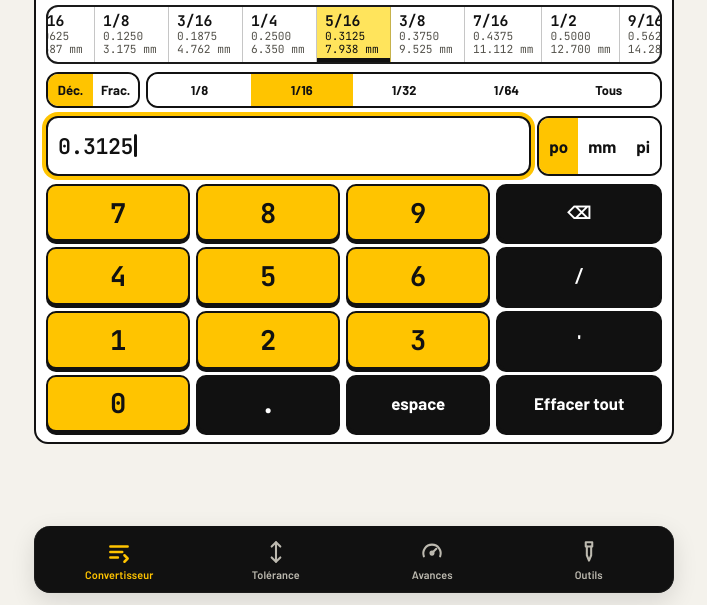
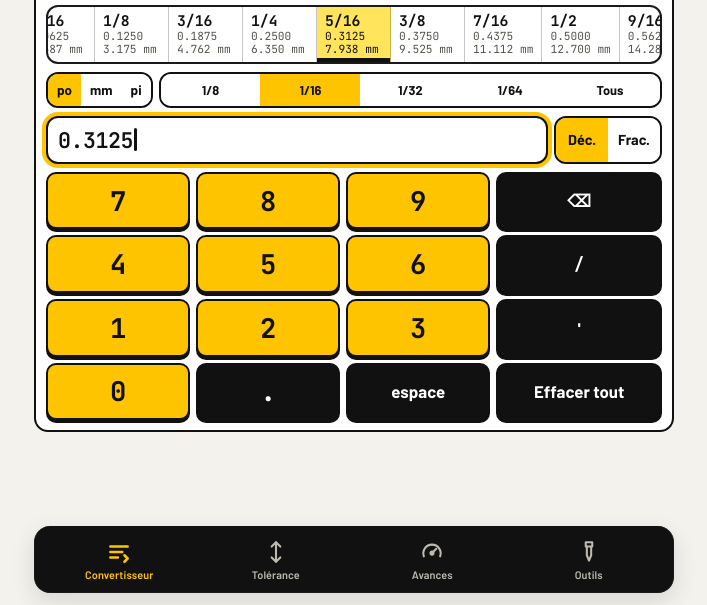
Before and after one commit to mhdlod/Conv, a plain HTML site: page index.html in a window 1280 px wide. Shown: the part 195-800 px from the top of the page, without its empty margins (286-993 px from the left). Drawn offline with nearby package versions, Linux system fonts and the light colour scheme; a web font is replaced by a local one.

Commit message:
Convertisseur : po/mm/pi à gauche de la précision, Déc./Frac. à côté de la saisie
Co-Authored-By: Claude Opus 5.5 <noreply@anthropic.com>
Claude-Session: https://claude.ai/code/session_0132QCqqKHiqYXdzuMMCEFdn

```diff
--- a/index.html
+++ b/index.html
@@ -54,6 +54,16 @@
 .cv2 .unit button{padding:0 10px!important}
 .cv2 .pad button.clr{grid-column:span 1!important;font-size:.78rem!important;line-height:1.1}
 .cv2 .pad button.ft{font-size:1.8rem!important}
+
+.cv2 .cvctl{grid-template-columns:auto 1fr}
+.cv2 #cvunit{display:grid;grid-template-columns:repeat(3,auto);margin:0}
+.cv2 #cvunit button{padding:8px 9px!important;font-size:.84rem!important;min-height:0}
+.cv2 .cvin{display:flex;gap:6px;align-items:stretch}
+.cv2 .cvin > #dec-box,.cv2 .cvin > #frac-box{flex:1 1 0;min-width:0;display:flex}
+.cv2 .cvin > [hidden]{display:none!important}
+.cv2 .cvin input{width:100%}
+.cv2 .cvin #cvmode{display:grid;grid-template-columns:1fr 1fr;margin:0;width:auto;flex:none}
+.cv2 .cvin #cvmode button{padding:0 10px;font-size:.9rem}
 </style>
 <link rel="preconnect" href="https://fonts.googleapis.com">
 <link rel="stylesheet" href="https://fonts.googleapis.com/css2?family=Barlow:wght@400;500;600;700&family=Barlow+Condensed:wght@600;700;800&family=JetBrains+Mono:wght@400;600;700&display=swap">
@@ -980,9 +990,10 @@ body.kbopen{padding-bottom:calc(var(--kbh,260px) + 20px)!important}
     </div>
     <div class="mtbl" aria-label="Table rapide"><div class="mth" id="mth">Table 1/16</div><div class="mtb" id="mtb"></div></div>
     <div class="cvctl">
-      <div class="mode" id="cvmode" role="group" aria-label="Mode de saisie">
-        <button type="button" id="m-dec" aria-pressed="true">Déc.</button>
-        <button type="button" id="m-frac" aria-pressed="false">Frac.</button>
+      <div class="unit" id="cvunit" role="group" aria-label="Unité">
+        <button type="button" id="u-po" aria-pressed="true">po</button>
+        <button type="button" id="u-mm" aria-pressed="false">mm</button>
+        <button type="button" id="u-pi" aria-pressed="false">pi</button>
       </div>
       <div class="mode" id="steps" role="group" aria-label="Précision">
         <button type="button" data-d="8" aria-pressed="false">1/8</button>
@@ -992,25 +1003,14 @@ body.kbopen{padding-bottom:calc(var(--kbh,260px) + 20px)!important}
         <button type="button" data-d="0" aria-pressed="false">Tous</button>
       </div>
     </div>
-    <div id="frac-box" hidden>
-      <div class="inrow">
-        <input id="f-txt" type="text" inputmode="none" autocomplete="off" value="5/16" class="ftxt" aria-label="Cote en fraction">
-        <div class="unit" role="group" aria-label="Unité">
-          <button type="button" id="u2-po" aria-pressed="true">po</button>
-          <button type="button" id="u2-mm" aria-pressed="false">mm</button>
-          <button type="button" id="u2-pi" aria-pressed="false">pi</button>
-        </div>
+    <div class="cvin">
+      <div id="frac-box" hidden><input id="f-txt" type="text" inputmode="none" autocomplete="off" value="5/16" class="ftxt" aria-label="Cote en fraction"></div>
+      <div id="dec-box"><input id="cote" type="text" inputmode="none" autocomplete="off" value="0.3125" aria-label="Cote à convertir"></div>
+      <div class="mode" id="cvmode" role="group" aria-label="Mode de saisie">
+        <button type="button" id="m-dec" aria-pressed="true">Déc.</button>
+        <button type="button" id="m-frac" aria-pressed="false">Frac.</button>
       </div>
-    </div>
-    <div id="dec-box">
-    <div class="inrow">
-      <input id="cote" type="text" inputmode="none" autocomplete="off" value="0.3125" aria-label="Cote à convertir">
-      <div class="unit" role="group" aria-label="Unité">
-        <button type="button" id="u-po" aria-pressed="true">po</button>
-        <button type="button" id="u-mm" aria-pressed="false">mm</button>
-        <button type="button" id="u-pi" aria-pressed="false">pi</button>
-      </div>
-    </div>
+      <div hidden><button type="button" id="u2-po"></button><button type="button" id="u2-mm"></button><button type="button" id="u2-pi"></button></div>
     </div>
     <div class="padrow"><div class="pad" id="pad">
         <button type="button" data-k="7">7</button><button type="button" data-k="8">8</button><button type="button" data-k="9">9</button><button type="button" data-k="back" class="op" aria-label="Effacer un caractère">⌫</button>
--- a/sw.js
+++ b/sw.js
@@ -1,5 +1,5 @@
 // Garde l'appli sur le téléphone pour qu'elle marche sans internet. Changer CACHE à chaque mise à jour.
-const CACHE = 'cnc-v99';
+const CACHE = 'cnc-v100';
 const FILES = ['./', './index.html', './tools.js', './speeds.js', './manifest.json', './apple-touch-icon.png', './icon-192.png', './icon-512.png', './Convertisseur_et_outils_CNC.xlsx'];
 self.addEventListener('install', e => { e.waitUntil(caches.open(CACHE).then(c => c.addAll(FILES))); self.skipWaiting(); });
 self.addEventListener('activate', e => {
```
